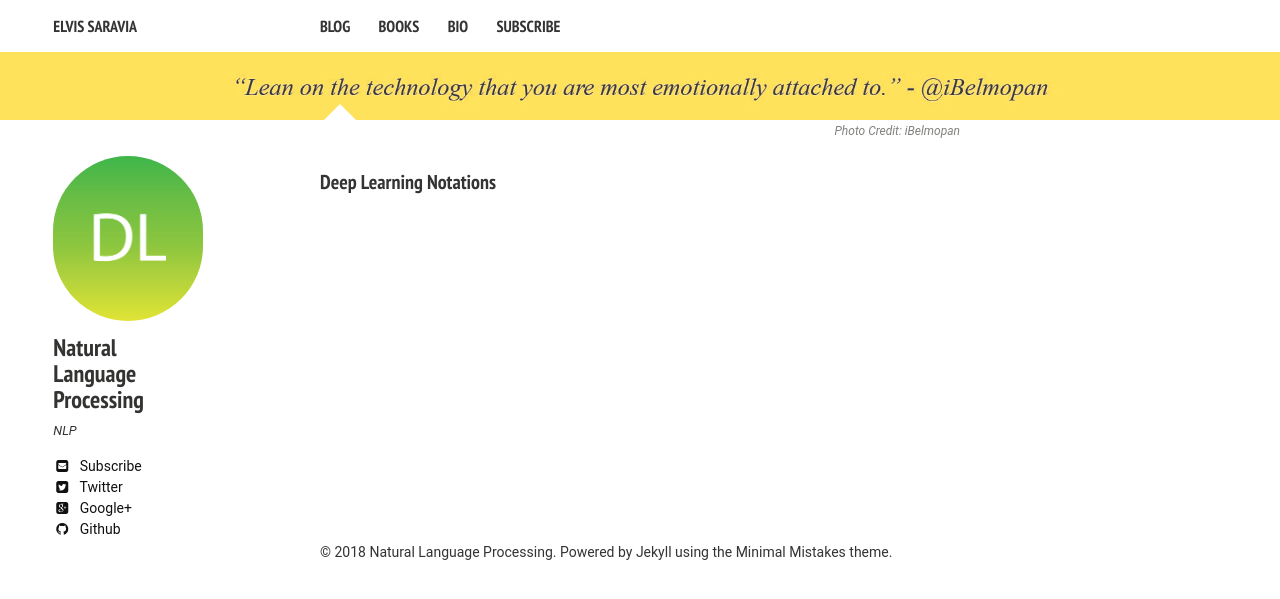
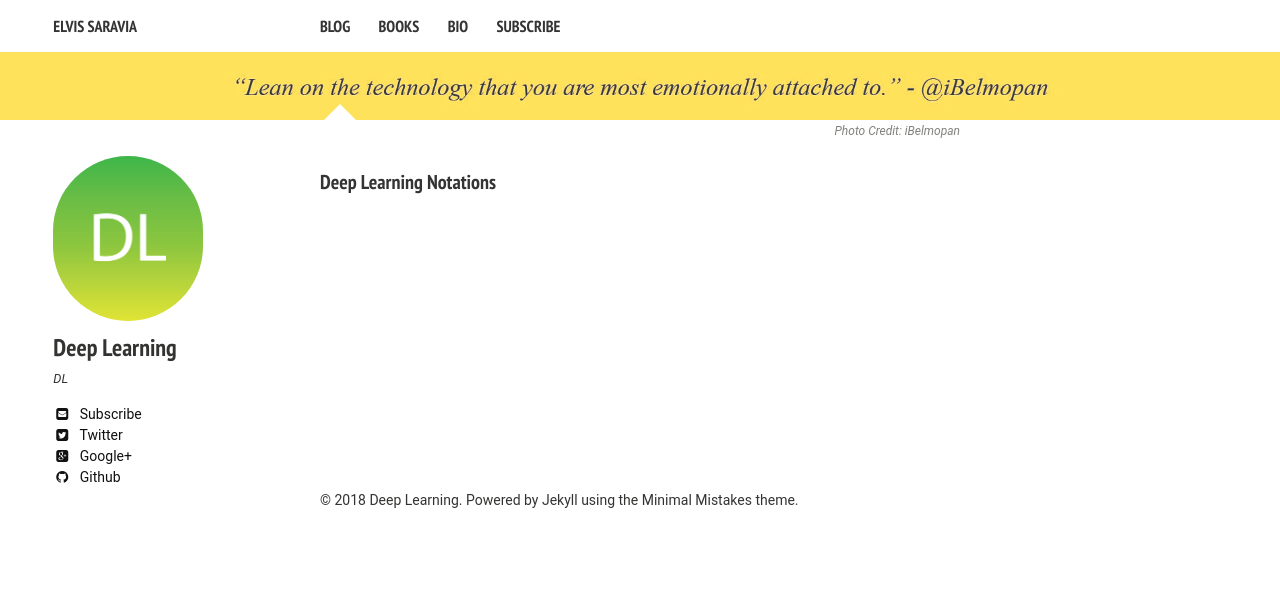
Before and after one commit to omarsar/friendly_deep_learning, a Jekyll site: the page built from index.md, in a window 1280 px wide. Shown: the top 599 px of the page. Built offline with Jekyll 4.4.1, drawn with Linux system fonts in a browser that asks for light colours; nearby versions of some CDN libraries.

Commit message:
update config file

```diff
--- a/_config.yml
+++ b/_config.yml
@@ -28,9 +28,9 @@ kramdown:
 
 # Site owner
 owner:
-  name: Natural Language Processing
+  name: Deep Learning
   avatar: dl.png
-  bio: "NLP"
+  bio: "DL"
   email: ellfae@gmail.com
   disqus-shortname: #elvissaravia
   twitter: omarsar0
```
